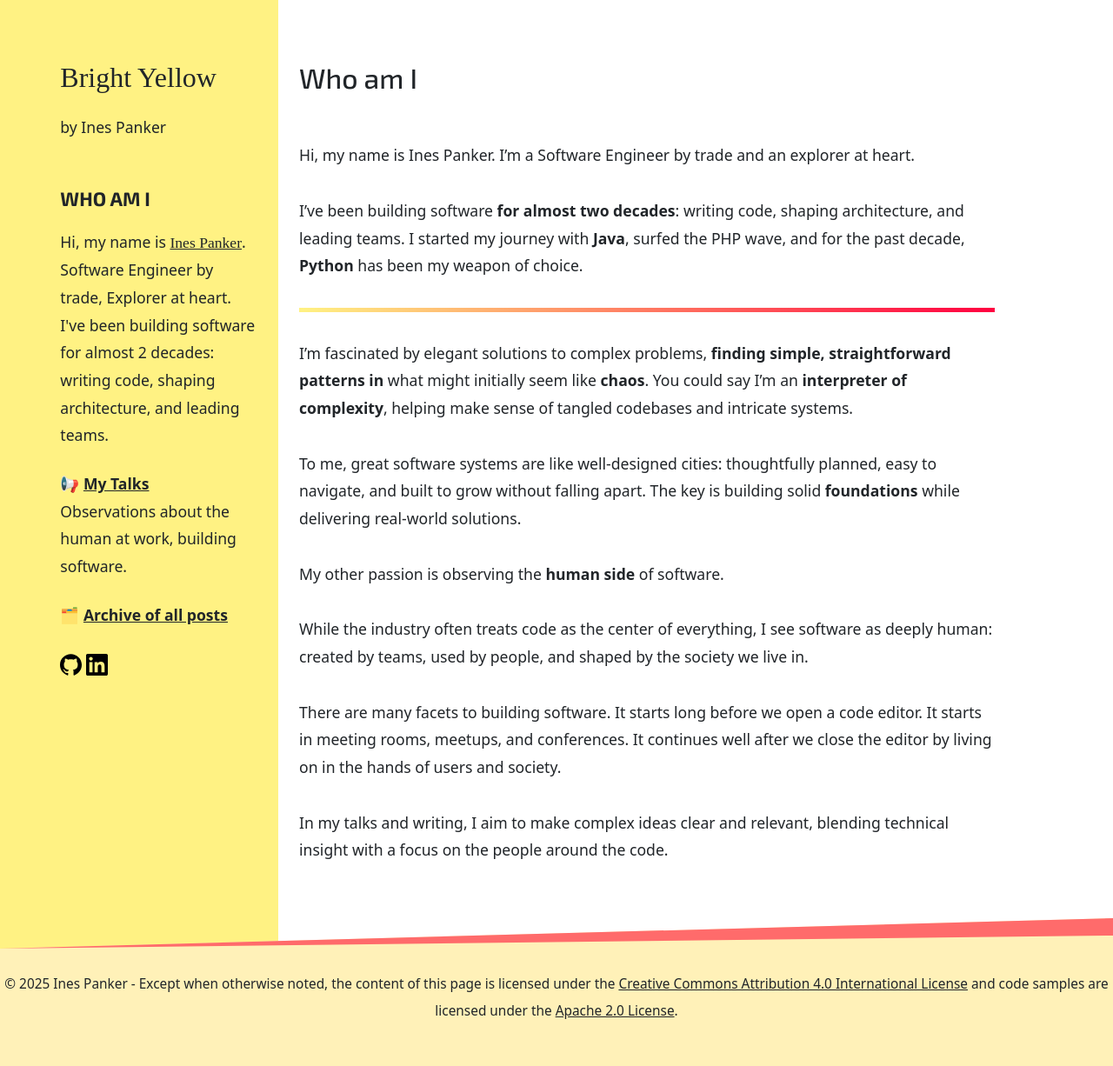
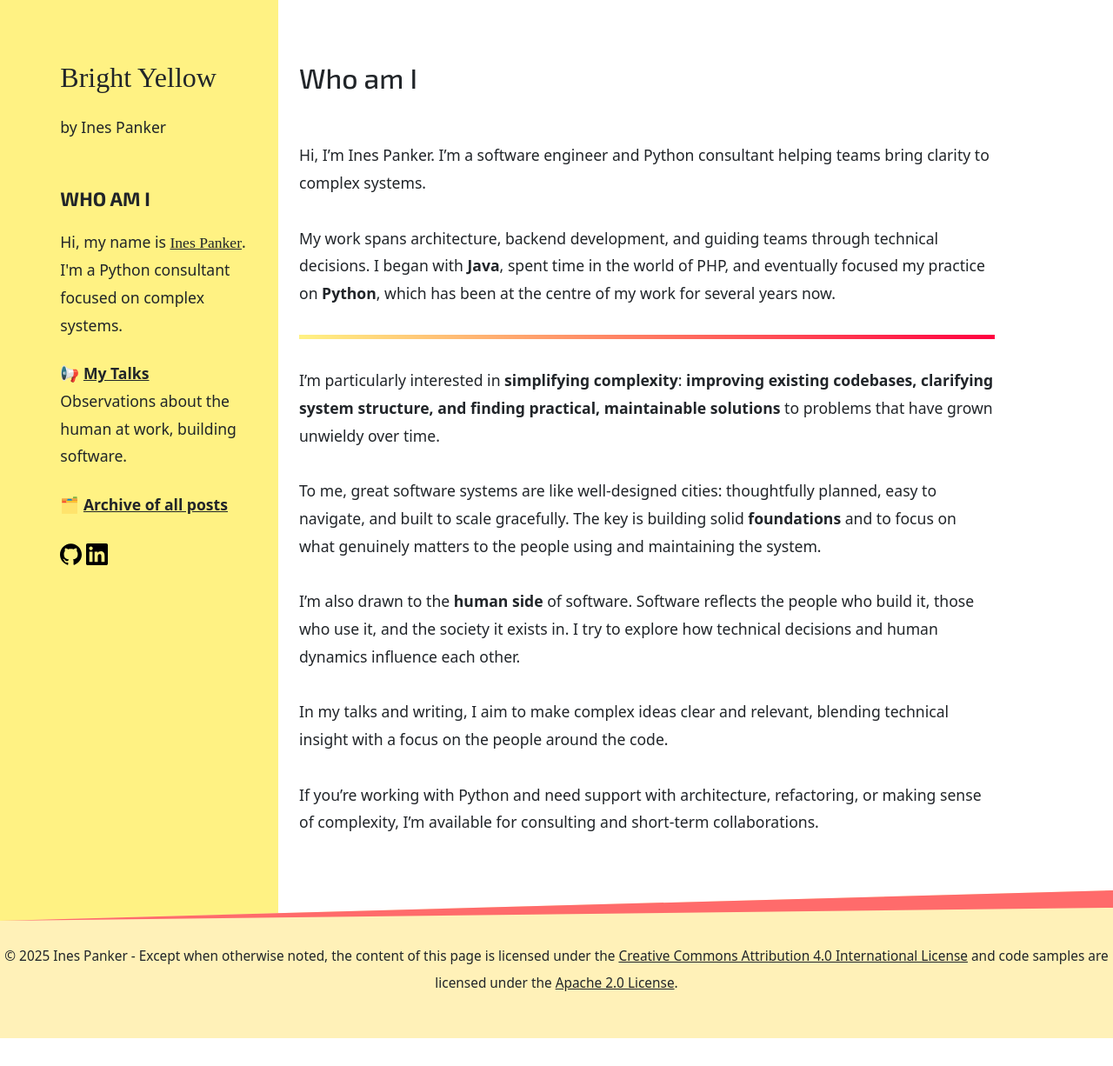
Before and after one commit to inesp/inesp.github.io, a Jekyll site: the page built from about.md, in a window 1280 px wide. Shown: the whole page at 87% size. Built offline with Jekyll 4.4.1, drawn with Linux system fonts in a browser that asks for light colours; nearby versions of some CDN libraries; some web fonts are replaced; after the commit the page ends 1194 px from its top, so only the background shows below that.

Commit message:
Improve bio

```diff
--- a/_includes/sidebar.html
+++ b/_includes/sidebar.html
@@ -7,8 +7,7 @@
     <p>by {{ site.author }}</p>
 
     <h3 class="mt-md-4 mt-lg-5">Who am I</h3>
-    <p class="mb-4">Hi, my name is  <a href="{{ '/about' | relative_link }}" class="my-name">Ines Panker</a>. Software Engineer by trade, Explorer at heart.<br>
-    I've been building software for almost 2 decades: writing code, shaping architecture, and leading teams.</p>
+    <p class="mb-4">Hi, my name is  <a href="{{ '/about' | relative_link }}" class="my-name">Ines Panker</a>. I'm a Python consultant focused on complex systems.</p>
 
     <p class="mb-4">
       📢 <a href="/talks/" class="talks-link">My Talks</a>
--- a/about.md
+++ b/about.md
@@ -5,20 +5,18 @@ permalink: /about/
 css: about
 ---
 
-Hi, my name is Ines Panker. I'm a Software Engineer by trade and an explorer at heart.
+Hi, I’m Ines Panker. I'm a software engineer and Python consultant helping teams bring clarity to complex systems.
 
-I've been building software **for almost two decades**: writing code, shaping architecture, and leading teams. I started my journey with **Java**, surfed the PHP wave, and for the past decade, **Python** has been my weapon of choice.
+My work spans architecture, backend development, and guiding teams through technical decisions. I began with **Java**, spent time in the world of PHP, and eventually focused my practice on **Python**, which has been at the centre of my work for several years now.
 
 <div class="colorful"></div>
 
-I’m fascinated by elegant solutions to complex problems, **finding simple, straightforward patterns in** what might initially seem like **chaos**. You could say I’m an **interpreter of complexity**, helping make sense of tangled codebases and intricate systems.
+I’m particularly interested in **simplifying complexity**: **improving existing codebases, clarifying system structure, and finding practical, maintainable solutions** to problems that have grown unwieldy over time.
 
-To me, great software systems are like well-designed cities: thoughtfully planned, easy to navigate, and built to grow without falling apart. The key is building solid **foundations** while delivering real-world solutions.
+To me, great software systems are like well-designed cities: thoughtfully planned, easy to navigate, and built to scale gracefully. The key is building solid **foundations** and to focus on what genuinely matters to the people using and maintaining the system.
 
-My other passion is observing the **human side** of software.
-
-While the industry often treats code as the center of everything, I see software as deeply human: created by teams, used by people, and shaped by the society we live in.
-
-There are many facets to building software. It starts long before we open a code editor. It starts in meeting rooms, meetups, and conferences. It continues well after we close the editor by living on in the hands of users and society.
+I’m also drawn to the **human side** of software. Software reflects the people who build it, those who use it, and the society it exists in. I try to explore how technical decisions and human dynamics influence each other.
 
 In my talks and writing, I aim to make complex ideas clear and relevant, blending technical insight with a focus on the people around the code.
+
+If you’re working with Python and need support with architecture, refactoring, or making sense of complexity, I’m available for consulting and short-term collaborations.
```
